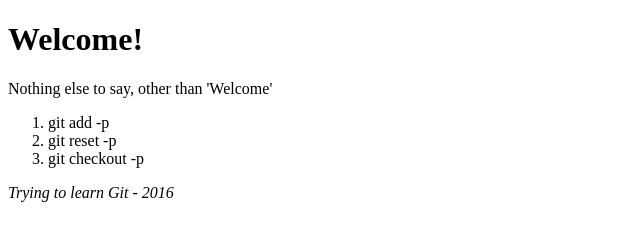
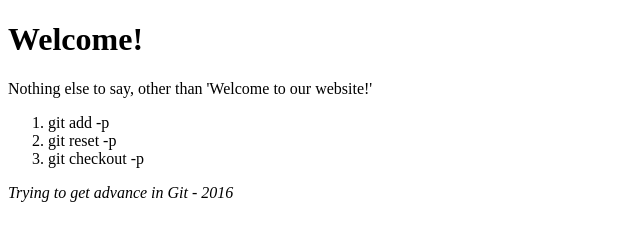
Before and after one commit to NedalKouissi/GitForDeveloppers, a plain HTML site: page index.html in a window 1280 px wide. Shown: the whole page, without its empty margins (0-640 px from the left). Drawn offline with Linux system fonts and the light colour scheme.

Commit message:
modify index.html

```diff
--- a/index.html
+++ b/index.html
@@ -6,7 +6,7 @@
 </head>
 <body>
   <h1>Welcome!</h1>
-  <p>Nothing else to say, other than 'Welcome'</p>
+  <p>Nothing else to say, other than 'Welcome to our website!'</p>
 
   <ol>
     <li>git add -p</li>
@@ -14,6 +14,6 @@
     <li>git checkout -p</li>
   </ol>
 
-  <em>Trying to learn Git - 2016</em>
+  <em>Trying to get advance in Git - 2016</em>
 </body>
 </html>
```
